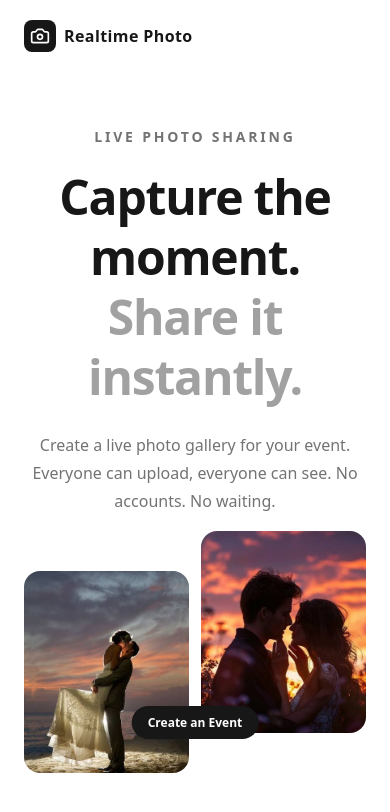
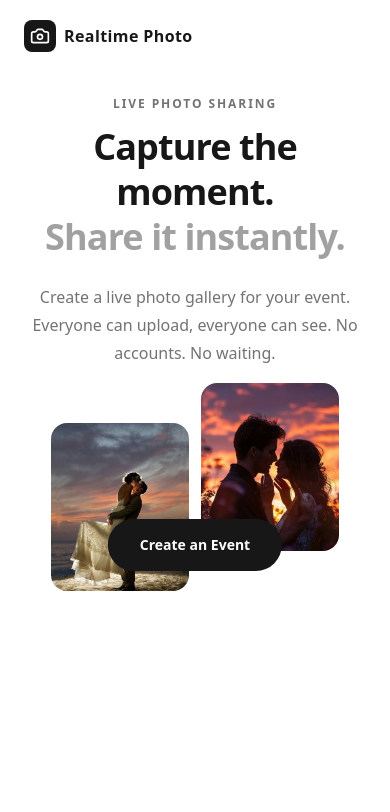
Before and after one commit to Arinzemike1/photo-library, a Next.js app: page / in a window 390 px wide. Shown: the top 812 px of the page. Built offline with nearby package versions, Linux system fonts and the light colour scheme.

Commit message:
UI fixes on event creation page

```diff
--- a/app/page.tsx
+++ b/app/page.tsx
@@ -34,13 +34,13 @@ export default function Home() {
         </div>
       </header>
 
-      <section className="flex min-h-[calc(100vh-88px)] flex-col items-center justify-center px-6 text-center">
+      <section className="flex min-h-[calc(100vh-88px)] flex-col items-center justify-start px-6 pt-6 text-center sm:justify-center sm:pt-0">
         <div className="max-w-3xl">
-          <p className="mb-5 text-sm font-semibold uppercase tracking-[0.2em] text-neutral-500">
+          <p className="mb-3 text-xs font-semibold uppercase tracking-[0.16em] text-neutral-500 sm:mb-5 sm:text-sm sm:tracking-[0.2em]">
             Live photo sharing
           </p>
 
-          <h1 className="text-5xl font-bold leading-tight tracking-tight sm:text-6xl md:text-7xl">
+          <h1 className="text-4xl font-bold leading-tight tracking-tight sm:text-6xl md:text-7xl">
             Capture the moment.
             <br />
             <span className="text-neutral-400">Share it instantly.</span>
@@ -52,7 +52,7 @@ export default function Home() {
           </p>
         </div>
 
-        <div className="relative mx-auto mt-4 w-full max-w-lg">
+        <div className="relative mx-auto mt-4 w-full max-w-[18rem] sm:max-w-lg">
           <div className="grid grid-cols-2 gap-3">
             <Image
               src={photos[0].src}
@@ -69,15 +69,13 @@ export default function Home() {
               className="aspect-[.82] w-full rounded-2xl object-cover"
             />
           </div>
-          <div className="absolute bottom-10 sm:bottom-2 left-1/2 flex -translate-x-1/2 items-center rounded-xl">
-            <div className="mt-10">
-              <Link
-                href="/create"
-                className="rounded-full bg-neutral-900 px-4 py-2 sm:px-8 sm:py-4 text-xs sm:text-sm font-semibold text-white transition hover:bg-neutral-700"
-              >
-                Create an Event
-              </Link>
-            </div>
+          <div className="absolute bottom-5 left-1/2 flex -translate-x-1/2 items-center sm:bottom-2">
+            <Link
+              href="/create"
+              className="whitespace-nowrap rounded-full bg-neutral-900 px-8 py-4 text-sm font-semibold text-white transition hover:bg-neutral-700 sm:px-8 sm:py-4"
+            >
+              Create an Event
+            </Link>
           </div>
         </div>
       </section>
```
